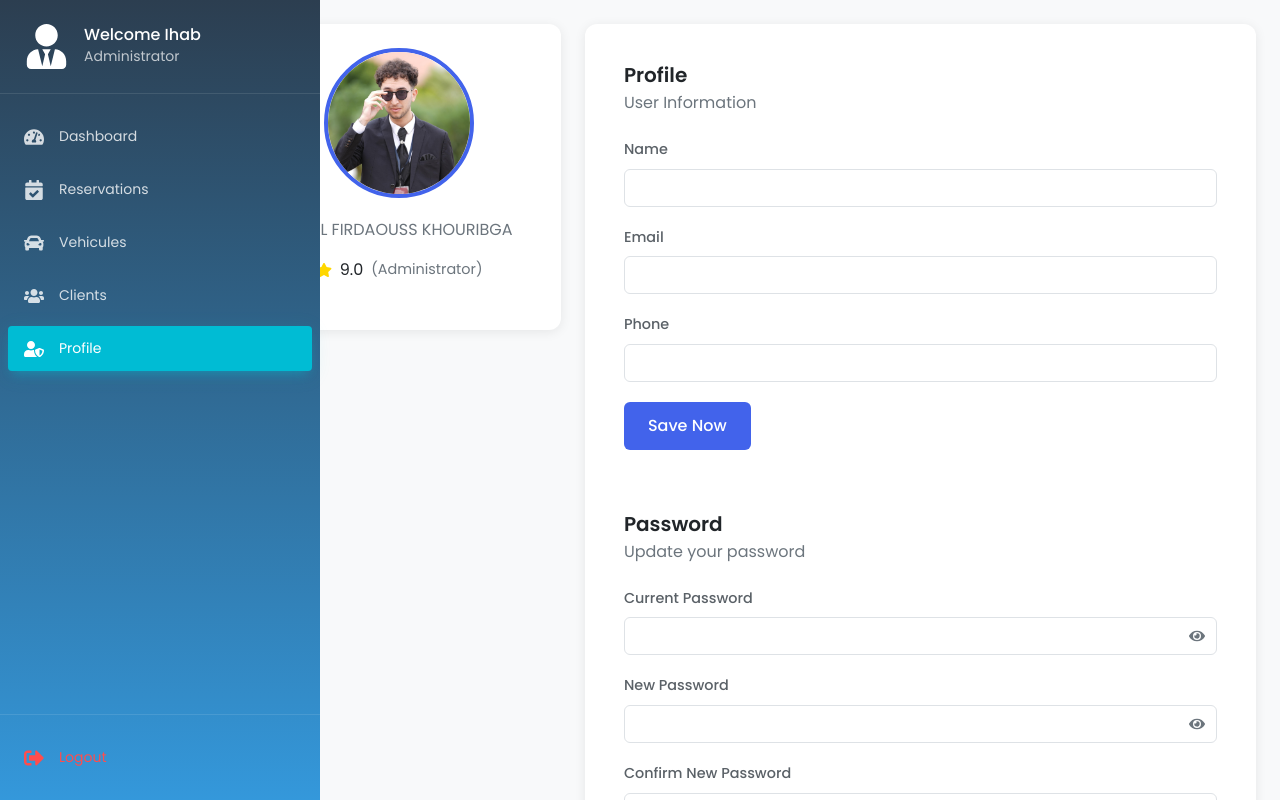
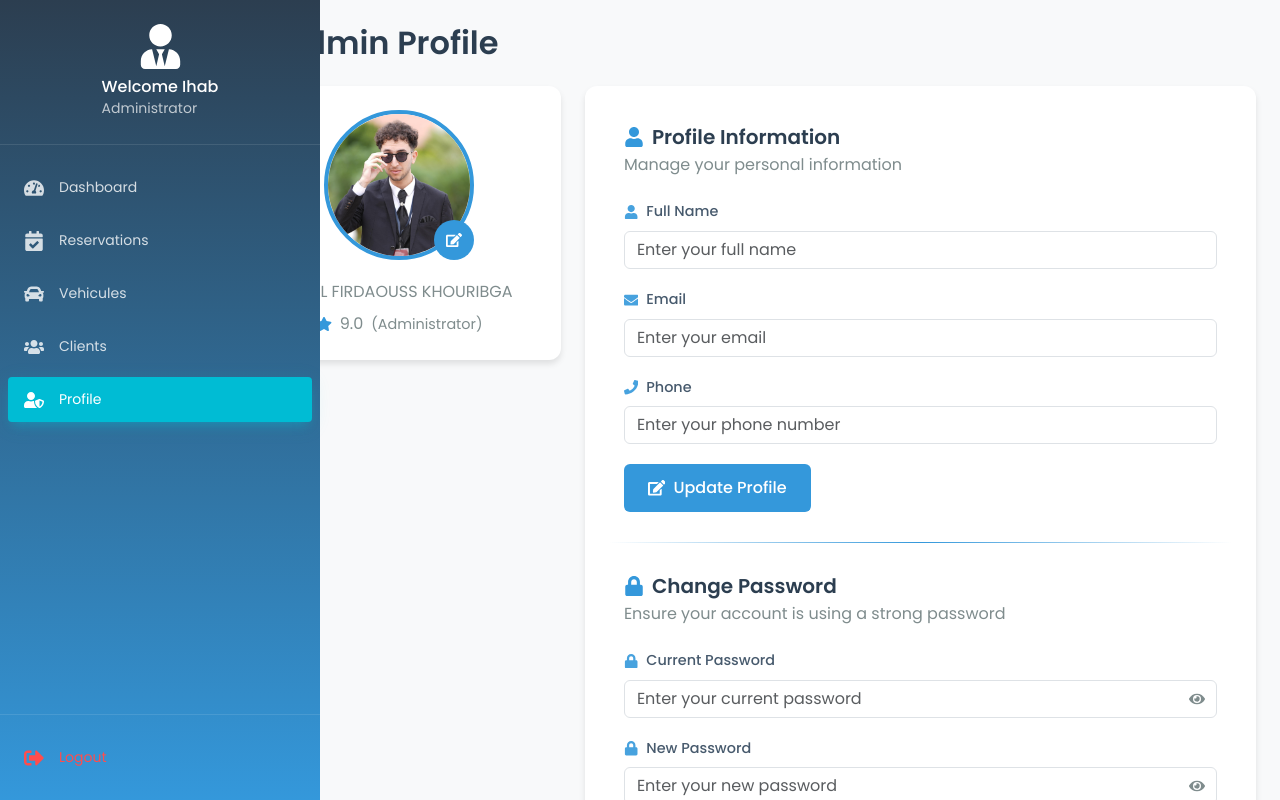
Before and after one commit to AnasSlimani/my_frontend, a React (Create React App) app: page /admin/clients/ProfilAdmin/1 in a window 1280 px wide. Shown: the top 800 px of the page. Built offline with nearby package versions, Linux system fonts and the light colour scheme.

Commit message:
last design profil  commit

```diff
--- a/src/Components/Admin/ProfilAdmin.jsx
+++ b/src/Components/Admin/ProfilAdmin.jsx
@@ -1,6 +1,17 @@
 import React, { useEffect, useState } from "react";
 import { Container, Row, Col } from "react-bootstrap";
-import { FaMapMarkerAlt, FaStar, FaEye, FaEyeSlash } from "react-icons/fa";
+import {
+  FaMapMarkerAlt,
+  FaStar,
+  FaEye,
+  FaEyeSlash,
+  FaUser,
+  FaEnvelope,
+  FaPhone,
+  FaLock,
+  FaUserShield,
+  FaEdit
+} from "react-icons/fa";
 import { jwtDecode } from "jwt-decode";
 import SideBarAdmin from "./SideBarAdmin";
 import './profilAdmin.css';
@@ -110,7 +121,6 @@ function ProfilAdmin() {
 
       if (response.ok) {
         alert('Password updated successfully!');
-        // Reset password fields after successful update
         setPasswords({
           currentPassword: '',
           newPassword: '',
@@ -138,22 +148,33 @@ function ProfilAdmin() {
         </Col>
         <Col md={10} className="dashboard-main">
           <div className="profile-container">
+            <h1 className="page-title">
+              <FaUserShield className="page-title-icon" />
+              Admin Profile
+            </h1>
             <Row>
               {/* Left Column - Profile Card */}
               <Col md={4}>
                 <div className="profile-card">
+                  <div className="profile-image-container">
                     <div className="profile-image">
                       <img src={profil} alt="Profile" />
                     </div>
+                    <button className="edit-profile-image">
+                      <FaEdit />
+                    </button>
+                  </div>
                   <h2 className="profile-name">{adminData.firstName} {adminData.lastName}</h2>
+                  <div className="profile-info">
                     <div className="profile-location">
-                    <FaMapMarkerAlt className="location-icon" />
+                      <FaMapMarkerAlt className="info-icon" />
                       <span>{adminData.address || 'AL FIRDAOUSS KHOURIBGA'}</span>
                     </div>
                     <div className="profile-rating">
-                    <FaStar className="star-icon" />
+                      <FaStar className="info-icon" />
                       <span>9.0</span>
                       <span className="rating-count">(Administrator)</span>
+                    </div>
                   </div>
                 </div>
               </Col>
@@ -162,54 +183,78 @@ function ProfilAdmin() {
               <Col md={8}>
                 <div className="profile-form-container">
                   <section className="form-section">
-                    <h3>Profile</h3>
-                    <p className="section-subtitle">User Information</p>
+                    <h3>
+                      <FaUser className="section-icon" />
+                      Profile Information
+                    </h3>
+                    <p className="section-subtitle">Manage your personal information</p>
 
                     <form onSubmit={handleSave}>
                       <div className="form-group">
-                        <label>Name</label>
+                        <label>
+                          <FaUser className="input-icon" />
+                          Full Name
+                        </label>
                         <input
                           type="text"
                           name="firstName"
                           value={adminData.firstName}
                           onChange={handleInputChange}
                           className="form-control"
+                          placeholder="Enter your full name"
                         />
                       </div>
 
                       <div className="form-group">
-                        <label>Email</label>
+                        <label>
+                          <FaEnvelope className="input-icon" />
+                          Email
+                        </label>
                         <input
                           type="email"
                           name="email"
                           value={adminData.email}
                           onChange={handleInputChange}
                           className="form-control"
+                          placeholder="Enter your email"
                         />
                       </div>
 
                       <div className="form-group">
-                        <label>Phone</label>
+                        <label>
+                          <FaPhone className="input-icon" />
+                          Phone
+                        </label>
                         <input
                           type="tel"
                           name="phone"
                           value={adminData.phone}
                           onChange={handleInputChange}
                           className="form-control"
+                          placeholder="Enter your phone number"
                         />
                       </div>
 
-                      <button type="submit" className="save-btn">Save Now</button>
+                      <button type="submit" className="save-btn">
+                        <FaEdit className="btn-icon" />
+                        Update Profile
+                      </button>
                     </form>
                   </section>
 
                   <section className="form-section">
-                    <h3>Password</h3>
-                    <p className="section-subtitle">Update your password</p>
+                    <h3>
+                      <FaLock className="section-icon" />
+                      Change Password
+                    </h3>
+                    <p className="section-subtitle">Ensure your account is using a strong password</p>
 
                     <form onSubmit={handlePasswordUpdate}>
                       <div className="form-group password-group">
-                        <label>Current Password</label>
+                        <label>
+                          <FaLock className="input-icon" />
+                          Current Password
+                        </label>
                         <div className="password-input">
                           <input
                             type={showCurrentPassword ? "text" : "password"}
@@ -218,6 +263,7 @@ function ProfilAdmin() {
                             onChange={handlePasswordChange}
                             className="form-control"
                             required
+                            placeholder="Enter your current password"
                           />
                           <button
                             type="button"
@@ -230,7 +276,10 @@ function ProfilAdmin() {
                       </div>
 
                       <div className="form-group password-group">
-                        <label>New Password</label>
+                        <label>
+                          <FaLock className="input-icon" />
+                          New Password
+                        </label>
                         <div className="password-input">
                           <input
                             type={showNewPassword ? "text" : "password"}
@@ -239,6 +288,7 @@ function ProfilAdmin() {
                             onChange={handlePasswordChange}
                             className="form-control"
                             required
+                            placeholder="Enter your new password"
                           />
                           <button
                             type="button"
@@ -251,7 +301,10 @@ function ProfilAdmin() {
                       </div>
 
                       <div className="form-group password-group">
-                        <label>Confirm New Password</label>
+                        <label>
+                          <FaLock className="input-icon" />
+                          Confirm New Password
+                        </label>
                         <div className="password-input">
                           <input
                             type={showConfirmPassword ? "text" : "password"}
@@ -260,6 +313,7 @@ function ProfilAdmin() {
                             onChange={handlePasswordChange}
                             className="form-control"
                             required
+                            placeholder="Confirm your new password"
                           />
                           <button
                             type="button"
@@ -271,7 +325,10 @@ function ProfilAdmin() {
                         </div>
                       </div>
 
-                      <button type="submit" className="save-btn">Update Password</button>
+                      <button type="submit" className="save-btn">
+                        <FaLock className="btn-icon" />
+                        Update Password
+                      </button>
                     </form>
                   </section>
                 </div>
--- a/src/Components/Admin/profilAdmin.css
+++ b/src/Components/Admin/profilAdmin.css
@@ -2,6 +2,20 @@
   padding: 24px;
   background-color: #f8f9fa;
   min-height: 100vh;
+}
+
+.page-title {
+  font-size: 2rem;
+  font-weight: 600;
+  color: #2c3e50;
+  margin-bottom: 24px;
+  display: flex;
+  align-items: center;
+  gap: 12px;
+}
+
+.page-title-icon {
+  color: #3498db;
 }
 
 /* Profile Card Styles */
@@ -10,16 +24,28 @@
   border-radius: 12px;
   padding: 24px;
   text-align: center;
-    box-shadow: 0 2px 12px rgba(0, 0, 0, 0.08);
+  box-shadow: 0 4px 6px rgba(0, 0, 0, 0.1);
+  transition: all 0.3s ease;
+}
+
+.profile-card:hover {
+  transform: translateY(-5px);
+  box-shadow: 0 6px 12px rgba(0, 0, 0, 0.15);
+}
+
+.profile-image-container {
+  position: relative;
+  width: 150px;
+  height: 150px;
+  margin: 0 auto 20px;
 }
 
 .profile-image {
-    width: 150px;
-    height: 150px;
-    margin: 0 auto 20px;
+  width: 100%;
+  height: 100%;
   border-radius: 50%;
   overflow: hidden;
-    border: 4px solid #4263eb;
+  border: 4px solid #3498db;
 }
 
 .profile-image img {
@@ -28,56 +54,56 @@
   object-fit: cover;
 }
 
+.edit-profile-image {
+  position: absolute;
+  bottom: 0;
+  right: 0;
+  background: #3498db;
+  color: white;
+  border: none;
+  border-radius: 50%;
+  width: 40px;
+  height: 40px;
+  display: flex;
+  align-items: center;
+  justify-content: center;
+  cursor: pointer;
+  transition: all 0.3s ease;
+}
+
+.edit-profile-image:hover {
+  background: #2980b9;
+}
+
 .profile-name {
   font-size: 1.5rem;
   font-weight: 600;
-    color: #212529;
+  color: #2c3e50;
   margin-bottom: 12px;
 }
 
-  .profile-location {
+.profile-info {
   display: flex;
+  flex-direction: column;
   align-items: center;
-    justify-content: center;
   gap: 8px;
-    color: #6c757d;
-    margin-bottom: 16px;
 }
 
-  .location-icon {
-    color: #4263eb;
-  }
-
+.profile-location,
 .profile-rating {
   display: flex;
   align-items: center;
-    justify-content: center;
   gap: 8px;
-    margin-bottom: 24px;
+  color: #7f8c8d;
 }
 
-  .star-icon {
-    color: #ffd700;
+.info-icon {
+  color: #3498db;
 }
 
 .rating-count {
-    color: #6c757d;
+  color: #7f8c8d;
   font-size: 0.9rem;
-  }
-
-  .close-account-btn {
-    width: 100%;
-    padding: 10px;
-    border: 1px solid #dc3545;
-    background: none;
-    color: #dc3545;
-    border-radius: 6px;
-    transition: all 0.2s ease;
-  }
-
-  .close-account-btn:hover {
-    background: #dc3545;
-    color: white;
 }
 
 /* Profile Form Styles */
@@ -85,7 +111,7 @@
   background: white;
   border-radius: 12px;
   padding: 24px;
-    box-shadow: 0 2px 12px rgba(0, 0, 0, 0.08);
+  box-shadow: 0 4px 6px rgba(0, 0, 0, 0.1);
 }
 
 .form-section {
@@ -95,12 +121,19 @@
 .form-section h3 {
   font-size: 1.25rem;
   font-weight: 600;
-    color: #212529;
+  color: #2c3e50;
   margin-bottom: 4px;
+  display: flex;
+  align-items: center;
+  gap: 8px;
+}
+
+.section-icon {
+  color: #3498db;
 }
 
 .section-subtitle {
-    color: #6c757d;
+  color: #7f8c8d;
   margin-bottom: 24px;
 }
 
@@ -109,39 +142,52 @@
 }
 
 .form-group label {
-    display: block;
+  display: flex;
+  align-items: center;
+  gap: 8px;
   margin-bottom: 8px;
-    color: #495057;
+  color: #34495e;
   font-weight: 500;
+}
+
+.input-icon {
+  color: #3498db;
 }
 
 .form-control {
   width: 100%;
   padding: 12px;
-    border: 1px solid #dee2e6;
+  border: 1px solid #bdc3c7;
   border-radius: 6px;
   font-size: 0.95rem;
   transition: all 0.2s ease;
 }
 
 .form-control:focus {
-    border-color: #4263eb;
-    box-shadow: 0 0 0 2px rgba(66, 99, 235, 0.1);
+  border-color: #3498db;
+  box-shadow: 0 0 0 2px rgba(52, 152, 219, 0.1);
   outline: none;
 }
 
 .save-btn {
-    background: #4263eb;
+  background: #3498db;
   color: white;
   border: none;
   padding: 12px 24px;
   border-radius: 6px;
   font-weight: 500;
   transition: all 0.2s ease;
+  display: flex;
+  align-items: center;
+  gap: 8px;
 }
 
 .save-btn:hover {
-    background: #364fc7;
+  background: #2980b9;
+}
+
+.btn-icon {
+  font-size: 1.1rem;
 }
 
 /* Password Input Styles */
@@ -160,13 +206,13 @@
   right: 12px;
   background: none;
   border: none;
-    color: #6c757d;
+  color: #7f8c8d;
   cursor: pointer;
   padding: 0;
 }
 
 .password-toggle:hover {
-    color: #4263eb;
+  color: #3498db;
 }
 
 /* Responsive Styles */
@@ -179,4 +225,42 @@
   .profile-form-container {
     margin-bottom: 24px;
   }
+
+  .page-title {
+    font-size: 1.5rem;
   }
+}
+
+/* Animations */
+@keyframes fadeIn {
+  from { opacity: 0; }
+  to { opacity: 1; }
+}
+
+.profile-card,
+.profile-form-container {
+  animation: fadeIn 0.5s ease-out;
+}
+
+/* Additional Enhancements */
+.form-control::placeholder {
+  color: #bdc3c7;
+}
+
+.form-section {
+  position: relative;
+}
+
+.form-section::after {
+  content: '';
+  position: absolute;
+  bottom: -16px;
+  left: 0;
+  right: 0;
+  height: 1px;
+  background: linear-gradient(to right, transparent, #3498db, transparent);
+}
+
+.form-section:last-child::after {
+  display: none;
+}
```
Lines whose indentation alone changed are shown as unchanged.
